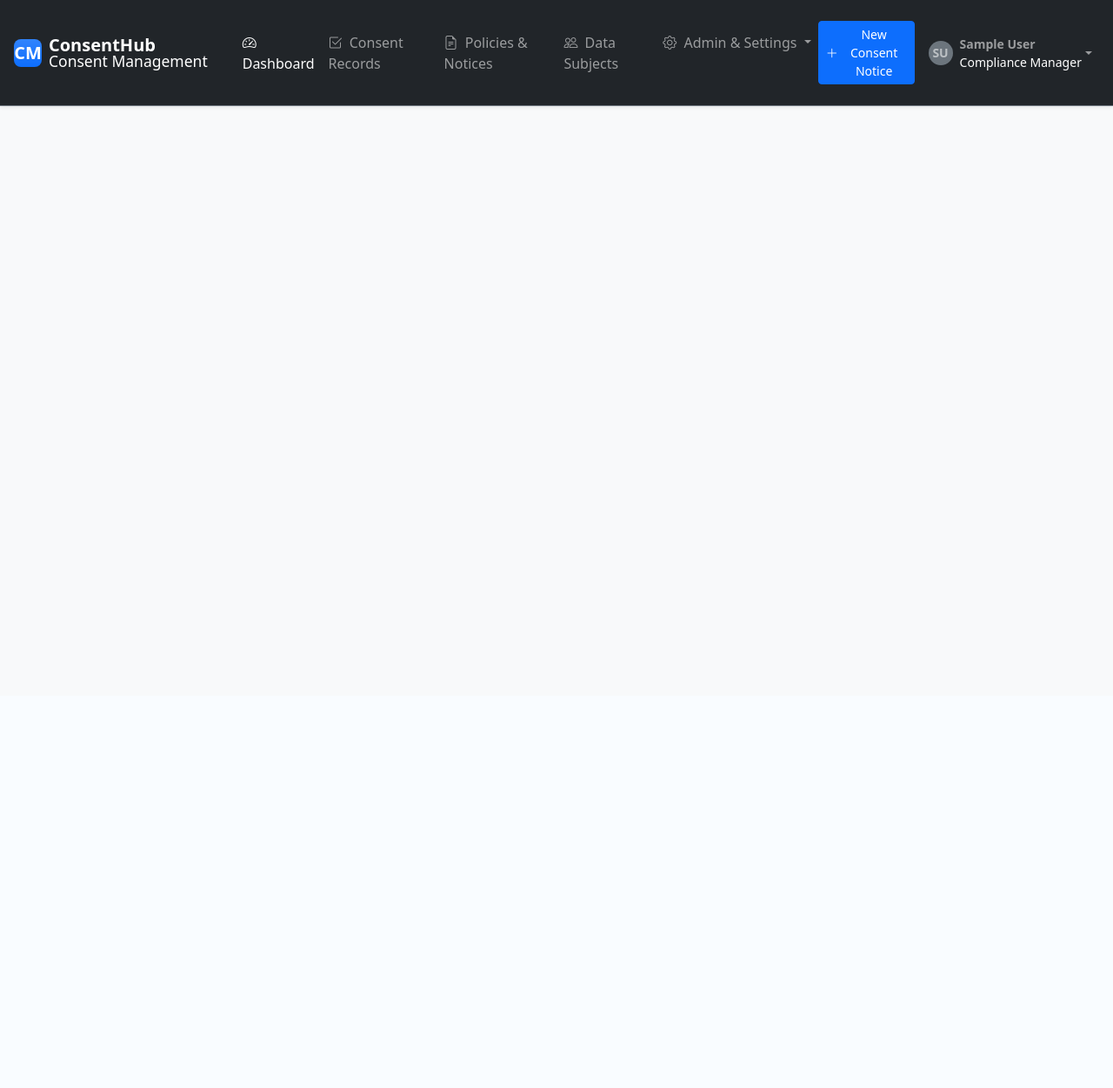
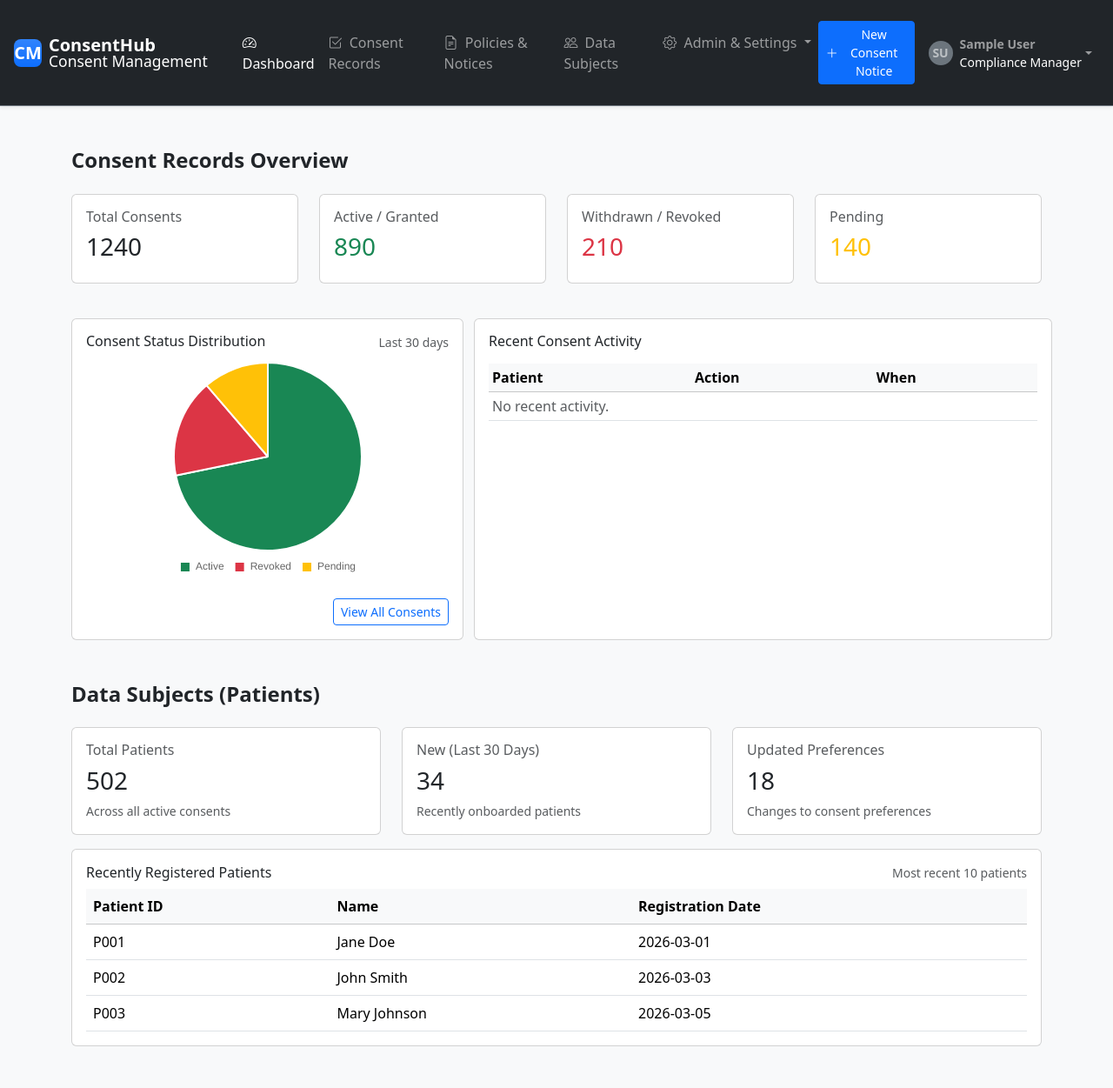
Before and after one commit to vincentNtabaazi/health-records-consent-management-system, a Django app: page / in a window 1280 px wide. Shown: the whole page at 87% size. Before the commit the page ends 124 px from the top, so only its background shows below. Run offline with Django 5.2, Linux system fonts and the light colour scheme; the visitor is signed in with stand-in values (Sample User, id 1).

Commit message:
dashboard page added to system

```diff
--- a/pages/urls.py
+++ b/pages/urls.py
@@ -4,9 +4,9 @@ from .views import *
 app_name = 'pages'
 
 urlpatterns = [
-    path('', home, name='home'),
+    path('', dashboard_view, name='home'),
     path('consent_records/', consent_records, name='consent_records'),
     path('policies/', policies, name='policies'),
     path('data_subjects/', data_subjects, name='data_subjects'),
-
+    path('dashboard/', dashboard_view, name='dashboard_view'),
 ]
--- a/pages/views.py
+++ b/pages/views.py
@@ -19,5 +19,5 @@ def consent_records(request):
 def policies(request):
     return render(request, 'pages/policies.html')
 
-def data_subjects(request):
-    return render(request, 'pages/data_subjects.html')
+def dashboard_view(request):
+    return render(request, 'pages/dashboard.html')
--- a/templates/pages/consent_records.html
+++ b/templates/pages/consent_records.html
@@ -30,11 +30,11 @@
                         <td>#{{ consent.id }}</td>
 
                         <td>
-                            {{ consent.data_subject.first_name }}
-                            {{ consent.data_subject.last_name }}
+                            {{ consent.patient.first_name }}
+                            {{ consent.patient.last_name }}
                         </td>
 
-                        <td>{{ consent.processor.organization_name }}</td>
+                        <td>{{ consent.data_processor.organization_name }}</td>
 
                         <td>{{ consent.purpose }}</td>
 
--- /dev/null
+++ b/templates/pages/dashboard.html
@@ -0,0 +1,232 @@
+{% load static %}
+{% include "pages/home.html" %}
+
+{% block content %}
+<div class="container my-4">
+
+    <!-- =========================
+    CONSENT RECORDS OVERVIEW
+    ========================= -->
+    <div class="row mb-4">
+        <div class="col-12 mb-3">
+            <h4 class="fw-semibold">Consent Records Overview</h4>
+        </div>
+
+        <!-- Total Consents -->
+        <div class="col-md-3 mb-3">
+            <div class="card dashboard-card p-3">
+                <h6 class="text-muted">Total Consents</h6>
+                <h3>{{ total_consents|default:"1240" }}</h3>
+            </div>
+        </div>
+
+        <!-- Active Consents -->
+        <div class="col-md-3 mb-3">
+            <div class="card dashboard-card p-3">
+                <h6 class="text-muted">Active / Granted</h6>
+                <h3 class="text-success">{{ active_consents|default:"890" }}</h3>
+            </div>
+        </div>
+
+        <!-- Withdrawn Consents -->
+        <div class="col-md-3 mb-3">
+            <div class="card dashboard-card p-3">
+                <h6 class="text-muted">Withdrawn / Revoked</h6>
+                <h3 class="text-danger">{{ revoked_consents|default:"210" }}</h3>
+            </div>
+        </div>
+
+        <!-- Pending Consents -->
+        <div class="col-md-3 mb-3">
+            <div class="card dashboard-card p-3">
+                <h6 class="text-muted">Pending</h6>
+                <h3 class="text-warning">{{ pending_consents|default:"140" }}</h3>
+            </div>
+        </div>
+    </div>
+
+    <!-- Consent Status Chart -->
+    <div class="row mb-5">
+        <div class="col-lg-5 col-md-6">
+            <div class="card dashboard-card p-3">
+                <div class="d-flex justify-content-between align-items-center mb-2">
+                    <h6 class="mb-0">Consent Status Distribution</h6>
+                    <small class="text-muted">Last 30 days</small>
+                </div>
+
+                <!-- Chart container to control size -->
+                <div class="chart-wrapper mx-auto" style="max-width: 260px; max-height: 260px;">
+                    <canvas id="consentChart"></canvas>
+                </div>
+
+                <!-- Button implying deeper navigation -->
+                <div class="mt-3 d-flex justify-content-end">
+                    <a href="{% url 'pages:consent_records' %}" class="btn btn-sm btn-outline-primary">
+                        View All Consents
+                    </a>
+                </div>
+            </div>
+        </div>
+
+        <!-- Optional: quick legend / stats next to chart -->
+        <div class="card dashboard-card col-lg-7 col-md-6 p-3">
+          <h6 class="mb-3">Recent Consent Activity</h6>
+          <div class="table-responsive">
+            <table class="table table-sm align-middle mb-0">
+              <thead class="table-light">
+                <tr>
+                  <th>Patient</th>
+                  <th>Action</th>
+                  <th>When</th>
+                </tr>
+              </thead>
+              <tbody>
+                {% for event in recent_consent_events %}
+                <tr>
+                  <td>{{ event.patient_name }}</td>
+                  <td>{{ event.action }}</td>
+                  <td>{{ event.timestamp }}</td>
+                </tr>
+                {% empty %}
+                <tr><td colspan="3" class="text-muted">No recent activity.</td></tr>
+                {% endfor %}
+              </tbody>
+            </table>
+          </div>
+        </div>
+    </div>
+
+    <!-- =========================
+    DATA SUBJECTS (PATIENTS)
+    ========================= -->
+    <div class="row mb-5">
+
+        <div class="col-12 mb-3">
+            <h4 class="fw-semibold">Data Subjects (Patients)</h4>
+        </div>
+
+        <!-- Patient Metrics -->
+        <div class="col-md-4 mb-3">
+            <div class="card dashboard-card p-3">
+                <h6 class="text-muted">Total Patients</h6>
+                <h3>{{ total_patients|default:"502" }}</h3>
+                <small class="text-muted">Across all active consents</small>
+            </div>
+        </div>
+
+        <div class="col-md-4 mb-3">
+            <div class="card dashboard-card p-3">
+                <h6 class="text-muted">New (Last 30 Days)</h6>
+                <h3>{{ new_patients|default:"34" }}</h3>
+                <small class="text-muted">Recently onboarded patients</small>
+            </div>
+        </div>
+
+        <div class="col-md-4 mb-3">
+            <div class="card dashboard-card p-3">
+                <h6 class="text-muted">Updated Preferences</h6>
+                <h3>{{ updated_preferences|default:"18" }}</h3>
+                <small class="text-muted">Changes to consent preferences</small>
+            </div>
+        </div>
+
+        <!-- Recently Registered Patients Table -->
+        <div class="col-12">
+            <div class="card dashboard-card p-3">
+                <div class="d-flex justify-content-between align-items-center mb-2">
+                    <h6 class="mb-0">Recently Registered Patients</h6>
+                    <small class="text-muted">Most recent 10 patients</small>
+                </div>
+
+                <div class="table-responsive">
+                    <table class="table table-hover align-middle mb-0">
+                        <thead class="table-light">
+                        <tr>
+                            <th>Patient ID</th>
+                            <th>Name</th>
+                            <th>Registration Date</th>
+                        </tr>
+                        </thead>
+
+                        <tbody>
+                        {% for patient in recent_patients %}
+                        <tr>
+                            <td>{{ patient.id }}</td>
+                            <td>{{ patient.name }}</td>
+                            <td>{{ patient.registration_date }}</td>
+                        </tr>
+                        {% empty %}
+                        <!-- Dummy fallback -->
+                        <tr>
+                            <td>P001</td>
+                            <td>Jane Doe</td>
+                            <td>2026-03-01</td>
+                        </tr>
+                        <tr>
+                            <td>P002</td>
+                            <td>John Smith</td>
+                            <td>2026-03-03</td>
+                        </tr>
+                        <tr>
+                            <td>P003</td>
+                            <td>Mary Johnson</td>
+                            <td>2026-03-05</td>
+                        </tr>
+                        {% endfor %}
+                        </tbody>
+                    </table>
+                </div>
+
+            </div>
+        </div>
+
+    </div>
+
+</div>
+
+<!-- =========================
+Chart.js Script
+========================= -->
+<script>
+document.addEventListener("DOMContentLoaded", function () {
+    const ctx = document.getElementById('consentChart');
+
+    new Chart(ctx, {
+        type: 'pie',
+        data: {
+            labels: ['Active', 'Revoked', 'Pending'],
+            datasets: [{
+                data: [
+                    {{ active_consents|default:"890" }},
+                    {{ revoked_consents|default:"210" }},
+                    {{ pending_consents|default:"140" }}
+                ],
+                backgroundColor: [
+                    '#198754',
+                    '#dc3545',
+                    '#ffc107'
+                ]
+            }]
+        },
+        options: {
+            responsive: true,
+            maintainAspectRatio: false, // allow container to control size
+            aspectRatio: 1, // keep it roughly square
+            plugins: {
+                legend: {
+                    position: 'bottom',
+                    labels: {
+                        boxWidth: 12,
+                        boxHeight: 12,
+                        padding: 12
+                    }
+                }
+            },
+            layout: {
+                padding: 4
+            }
+        }
+    });
+});
+</script>
+{% endblock %}
--- a/templates/pages/home.html
+++ b/templates/pages/home.html
@@ -4,6 +4,7 @@
     <!-- meta tags ... -->
     <link href="https://cdn.jsdelivr.net/npm/bootstrap@5.3.3/dist/css/bootstrap.min.css" rel="stylesheet">
     <link href="https://cdn.jsdelivr.net/npm/bootstrap-icons@1.11.3/font/bootstrap-icons.css" rel="stylesheet">
+    <script src="https://cdn.jsdelivr.net/npm/chart.js"></script>
 </head>
 <body class="bg-body-tertiary">
 {% include "partials/navbar.html" %}
--- a/templates/partials/navbar.html
+++ b/templates/partials/navbar.html
@@ -18,7 +18,7 @@
       <ul class="navbar-nav me-auto mb-2 mb-lg-0 ms-lg-3">
         <li class="nav-item">
           <a class="nav-link {% if request.resolver_match.url_name == 'home' %}active{% endif %}"
-             href="{% url 'pages:home' %}">
+             href="{% url 'pages:dashboard_view' %}">
             <i class="bi bi-speedometer2 me-1"></i> Dashboard
           </a>
         </li>
```
